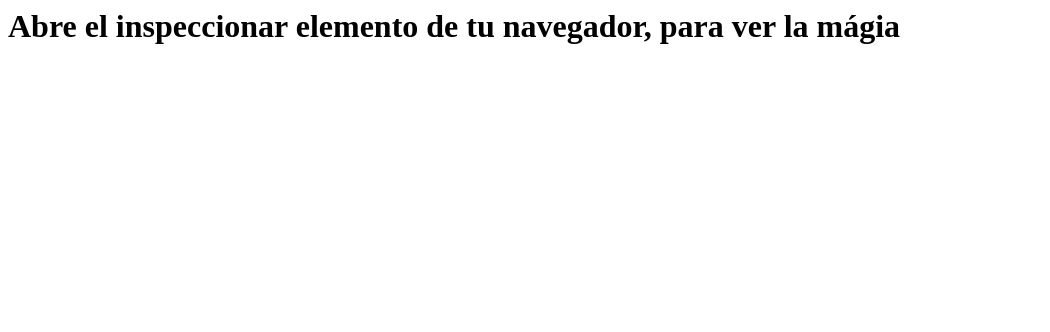
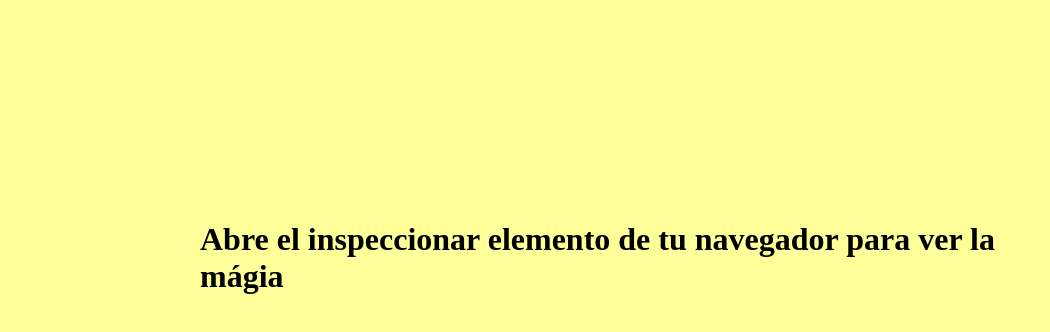
Before and after one commit to RubenZagon/Kata-AddString, a website built with Parcel: page index.html in a window 1280 px wide. Shown: the whole page, without its empty margins (0-1050 px from the left). Built offline with nearby package versions, Linux system fonts and the light colour scheme.

Commit message:
:white_check_mark:Look now very well fandango

```diff
--- a/index.html
+++ b/index.html
@@ -1,13 +1,19 @@
 <!DOCTYPE html>
 <html lang="en">
+
 <head>
     <meta charset="UTF-8">
     <meta name="viewport" content="width=device-width, initial-scale=1.0">
     <meta http-equiv="X-UA-Compatible" content="ie=edge">
     <title>Kata-AddString</title>
-    <script defer src="js/index.js"></script>
+    <link rel="stylesheet" href="src/css/index.css">
+    <script defer src="src/js/index.js"></script>
 </head>
+
 <body>
-        <h1 style = "display:flex; margin: auto;">Abre el inspeccionar elemento de tu navegador, para ver la mágia</h1>
+    <div class="titulo">
+        <h1>Abre el inspeccionar elemento de tu navegador para ver la mágia</h1>
+    </div>
 </body>
+
 </html>
--- /dev/null
+++ b/src/css/index.css
@@ -0,0 +1,10 @@
+body {
+    background: #ffff99;
+    padding: 15%;
+}
+
+.titulo {
+    display: flex;
+    justify-content: center;
+
+}
```
Also changed, not shown: src/js/index.js (renamed from js/index.js).
